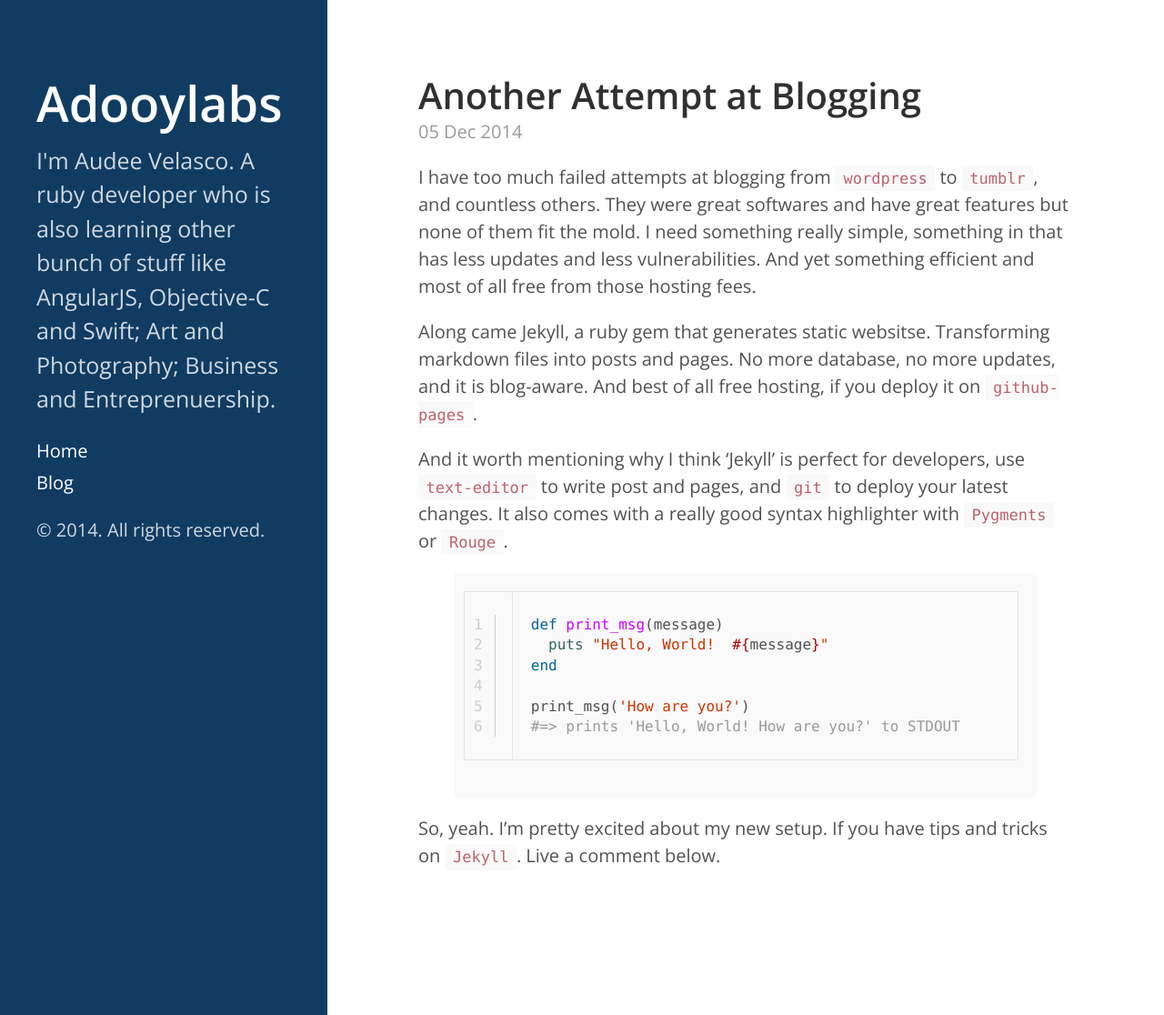
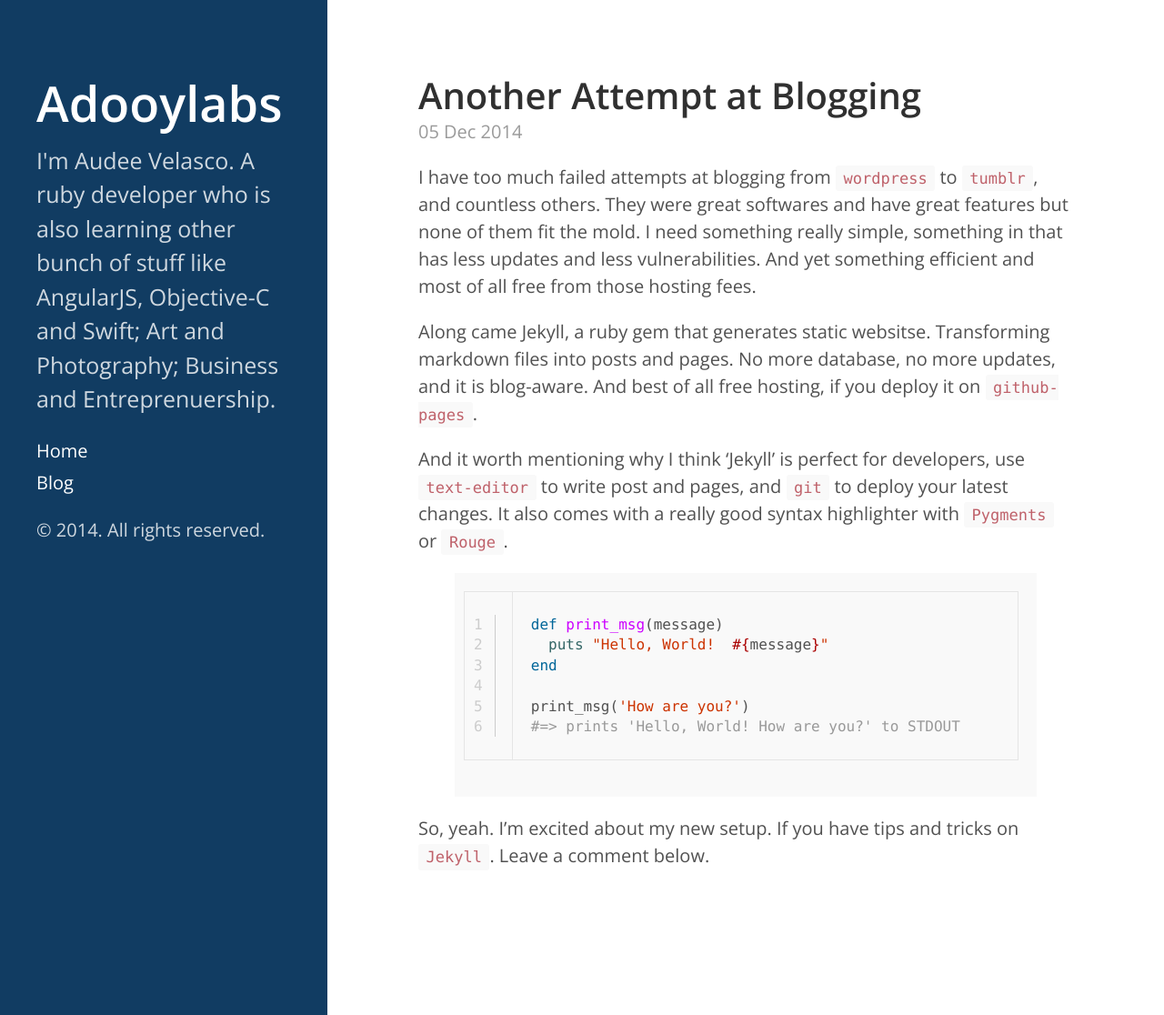
Before and after one commit to adooylabs/adooylabs.github.io, a Jekyll site: the page built from _posts/2014-12-05-another-attempt-at-blogging.markdown, in a window 1280 px wide and 1116 px high. Shown: the whole window at 91% size. Built offline with Jekyll 4.4.1, drawn with Linux system fonts in a browser that asks for light colours; Markdown is read by kramdown in place of the engine named in the settings; comment, search, counter and statistics services are not loaded.

Commit message:
spell update

```diff
--- a/_posts/2014-12-05-another-attempt-at-blogging.markdown
+++ b/_posts/2014-12-05-another-attempt-at-blogging.markdown
@@ -20,4 +20,4 @@ print_msg('How are you?')
 #=> prints 'Hello, World! How are you?' to STDOUT
 {% endhighlight %}
 
-So, yeah. I'm pretty excited about my new setup. If you have tips and tricks on `Jekyll`. Live a comment below.
+So, yeah. I'm  excited about my new setup. If you have tips and tricks on `Jekyll`. Leave a comment below.
```
